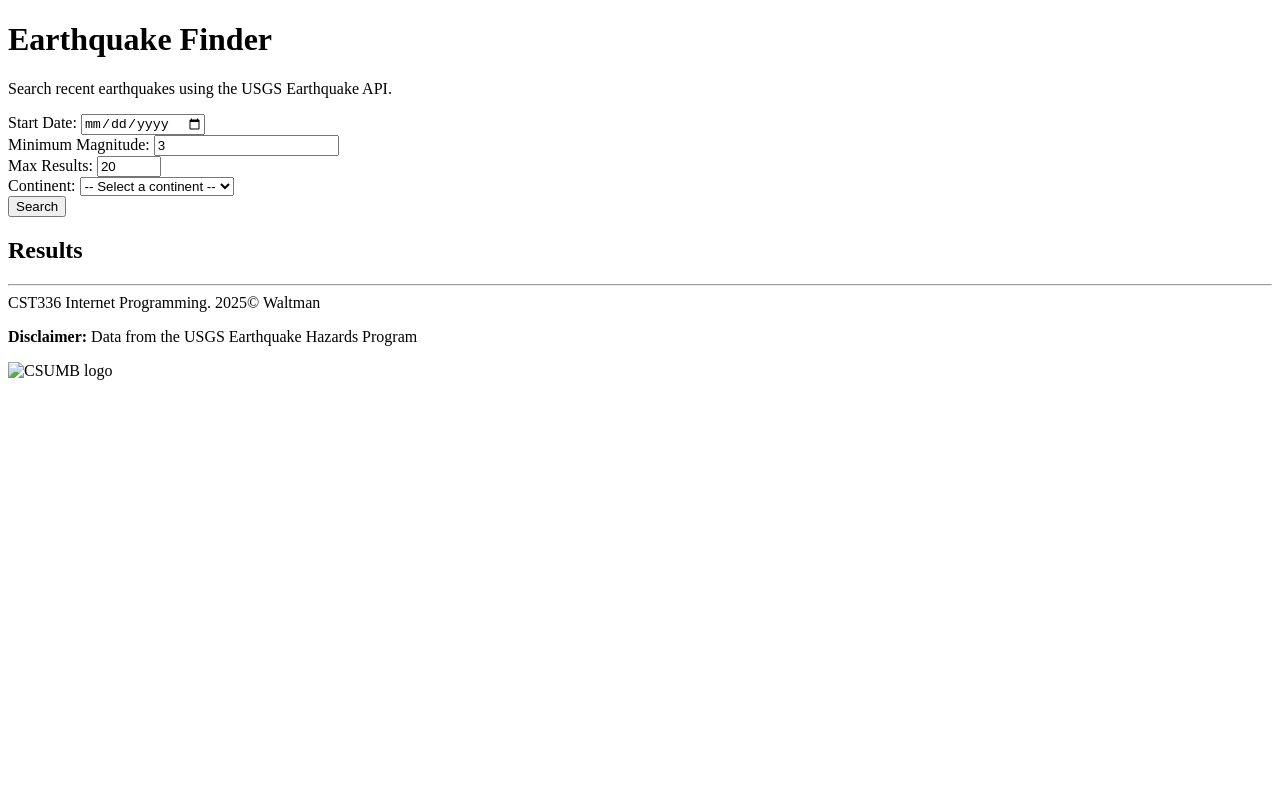
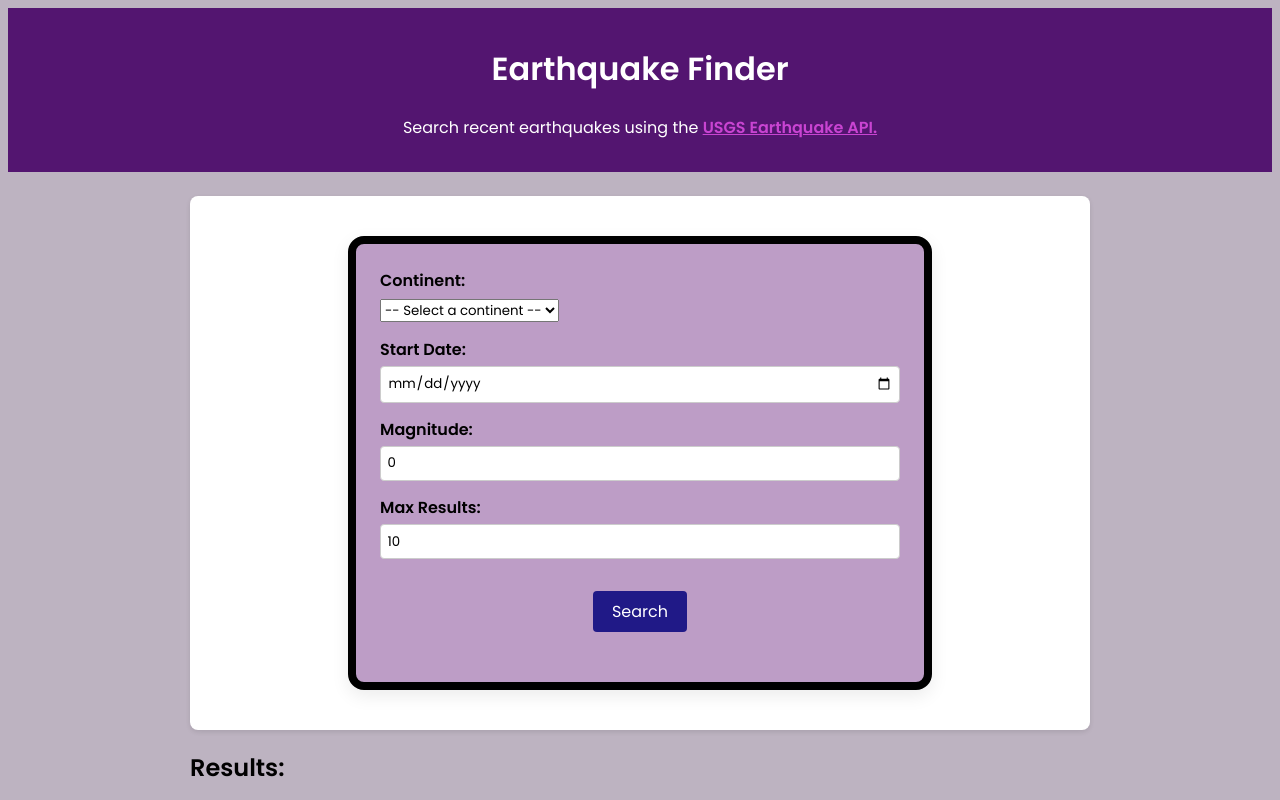
Before and after one commit to vmc0823/earthquake_web_api, a plain HTML site: page index.html in a window 1280 px wide. Shown: the top 800 px of the page. Drawn offline with Linux system fonts and the light colour scheme.

Commit message:
added some styles and fixes

```diff
--- a/css/styles.css
+++ b/css/styles.css
@@ -5,18 +5,24 @@ html, body, input, button, select, textarea {
 }
 
 body {
-    font-family: Arial, sans-serif;
-    margin: 0;
-    padding: 0;
-    background: #7f878f;
-    place-items: center;
+    background: #bdb3c1;
 }
 
 header {
-    background: #143d59;
+    background: #531570;
     color: white;
     text-align: center;
     padding: 1rem 0;
+}
+
+header a {
+  color: #c944d2;
+  font-weight: 600;
+  text-decoration: underline;
+}
+
+header a:hover {
+  color: #de44af;
 }
 
 main {
@@ -27,10 +33,10 @@ main {
 
 #formSection {
     background: white;
-    padding: 1rem 1.25rem;
+    padding: 0.5rem 1.5rem;
     border-radius: 8px;
     box-shadow: 0 2px 5px rgba(0,0,0,0.1);
-    margin-bottom: 1.5rem;
+    margin-bottom: 1rem;
 }
 
 .form-group {
@@ -53,13 +59,18 @@ input[type="number"] {
 }
 
 button {
-    background: #198754;
+    background: #201987;
     color: white;
     border: none;
     padding: 0.5rem 1.2rem;
     border-radius: 4px;
     cursor: pointer;
     font-size: 1rem;
+}
+
+#searchButton {
+  display: block;
+  margin: 2rem auto 0;
 }
 
 button:hover {
@@ -103,9 +114,21 @@ button:hover {
     color: #555;
 }
 
+#quakeForm {
+  width: 520px;
+  min-height: 390px;
+  background: #bd9dc6;
+  border: 8px solid #000;
+  border-radius: 16px;
+  padding: 24px;
+  box-shadow: 0 6px 18px rgba(0,0,0,.08);
+  overflow: auto;
+  margin: 2rem auto;
+}
+
 footer {
     text-align: center;
     padding: 1rem 0;
     font-size: 0.85rem;
-    color: #666;
+    color: #606060;
 }
--- a/index.html
+++ b/index.html
@@ -3,33 +3,17 @@
 <head>
     <meta charset="UTF-8">
     <title>Earthquake Finder</title>
-    <link rel="stylesheet" href="css/style.css">
+    <link rel="stylesheet" href="css/styles.css">
 </head>
 <body>
     <header>
         <h1>Earthquake Finder</h1>
-        <p>Search recent earthquakes using the USGS Earthquake API.</p>
+        <p>Search recent earthquakes using the <a href="https://earthquake.usgs.gov/fdsnws/event/1/" target="_blank" rel="noopener noreferrer">USGS Earthquake API.</a></p>
     </header>
 
     <main>
         <section id="formSection">
             <form id="quakeForm">
-                <div class="form-group">
-                    <label for="startDate">Start Date:</label>
-                    <input type="date" id="startDate" name="startDate">
-                    <span class="error-msg" id="dateError"></span>
-                </div>
-
-                <div class="form-group">
-                    <label for="minMag">Minimum Magnitude:</label>
-                    <input type="number" id="minMag" name="minMag" step="0.1" value="3">
-                    <span class="error-msg" id="magError"></span>
-                </div>
-
-                <div class="form-group">
-                    <label for="limit">Max Results:</label>
-                    <input type="number" id="limit" name="limit" min="1" max="100" value="20">
-                </div>
 
                 <div class="form-group">
                     <label for="continent">Continent:</label>
@@ -47,15 +31,31 @@
                     <span class="error-msg" id="continentError"></span>
                 </div>
 
+                <div class="form-group">
+                    <label for="startDate">Start Date:</label>
+                    <input type="date" id="startDate" name="startDate">
+                    <span class="error-msg" id="dateError"></span>
+                </div>
 
-                <button type="submit" id="searchBtn">Search</button>
+                <div class="form-group">
+                    <label for="minMag">Magnitude:</label>
+                    <input type="number" id="minMag" name="minMag" step="0.1" value="0">
+                    <span class="error-msg" id="magError"></span>
+                </div>
+
+                <div class="form-group">
+                    <label for="limit">Max Results:</label>
+                    <input type="number" id="limit" name="limit" min="1" max="100" value="10">
+                </div>
+
+                <button type="submit" id="searchButton">Search</button>
             </form>
 
             <p id="statusMsg"></p>
         </section>
 
         <section id="resultsSection">
-            <h2>Results</h2>
+            <h2>Results:</h2>
             <div id="resultsContainer">
                 <!-- Earthquake results will appear here -->
             </div>
--- a/js/script.js
+++ b/js/script.js
@@ -6,7 +6,6 @@ document.querySelector("#quakeForm").addEventListener("submit", async function (
 const continentError = document.querySelector("#continentError");
 
 //functions
-
 function getContinentBounds(continent) {
     switch (continent) {
         case "world":
@@ -64,15 +63,14 @@ function getContinentBounds(continent) {
 const statusMsg = document.querySelector("#statusMsg");
 const resultsContainer = document.querySelector("#resultsContainer");
 
-    // Clear old messages
+//clear old messages
 dateError.textContent = "";
 magError.textContent = "";
 continentError.textContent = "";
 statusMsg.textContent = "";
 resultsContainer.innerHTML = "";
 
-    // Basic validation:
-
+//validation:
 const continentValue = continentSelect.value;
 
 let isValid = true;
@@ -107,15 +105,14 @@ function getContinentBounds(continent) {
     return;
 }
 
-    // If everything is valid, build the API URL
+// ff everything is valid, build API URL
 const startDate = startDateInput.value;
 const limit = parseInt(limitInput.value) || 20;
 
-    // USGS Earthquake API (no API key required)
-    // Docs: https://earthquake.usgs.gov/fdsnws/event/1/
+// USGS Earthquake API Docs: https://earthquake.usgs.gov/fdsnws/event/1/
 const baseUrl = "https://earthquake.usgs.gov/fdsnws/event/1/query";
 
-    // We’ll request GeoJSON format
+// request GeoJSON format
 const url = `${baseUrl}?format=geojson&starttime=${startDate}&minmagnitude=${minMag}&limit=${limit}`
 + `&minlatitude=${bounds.minlat}&maxlatitude=${bounds.maxlat}`
 + `&minlongitude=${bounds.minlon}&maxlongitude=${bounds.maxlon}`;
@@ -141,7 +138,7 @@ function getContinentBounds(continent) {
 
     statusMsg.textContent = `Found ${quakes.length} earthquakes.`;
 
-        // Display data in a user-friendly format:
+    // display data for end user
     quakes.forEach(q => {
         const props = q.properties;
         const mag = props.mag;
@@ -153,13 +150,13 @@ function getContinentBounds(continent) {
 
         const title = document.createElement("div");
         title.classList.add("quake-title");
-            title.textContent = `M ${mag} – ${place}`;
+        title.textContent = `Magnitude: ${mag} – ${place}`;
 
         const meta = document.createElement("div");
         meta.classList.add("quake-meta");
         meta.innerHTML = `
             Time: ${time.toLocaleString()} <br>
-                Depth: ${q.geometry.coordinates[2]} km <br>
+            Depth (in km): ${q.geometry.coordinates[2]} km <br>
             More info: <a href="${props.url}" target="_blank">USGS Detail Page</a>
         `;
 
```
Lines whose indentation alone changed are shown as unchanged.
